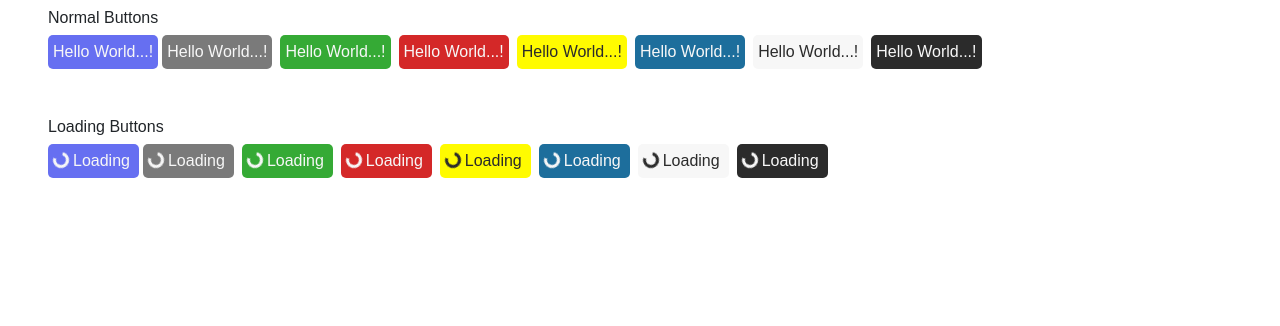
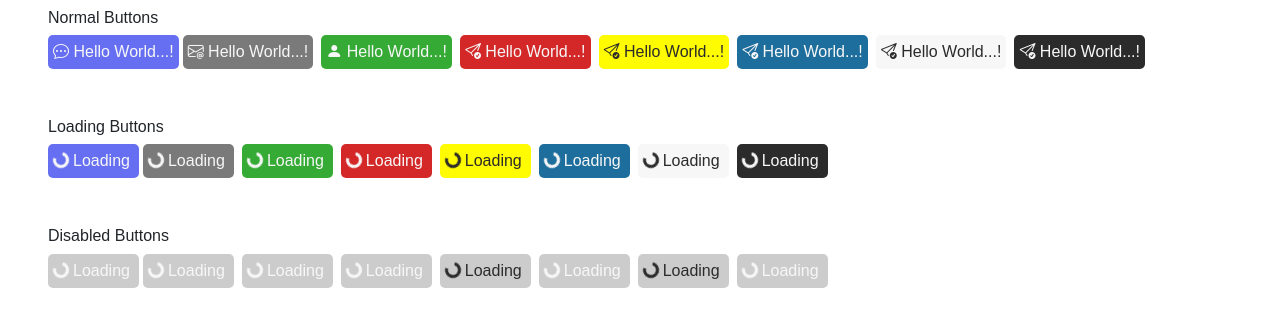
Before and after one commit to alimpp/vuejs-base-components, a Vue app: page / in a window 1280 px wide. Shown: the top 326 px of the page. Built offline with nearby package versions, Linux system fonts and the light colour scheme.

Commit message:
Make disabled

```diff
--- a/src/App.vue
+++ b/src/App.vue
@@ -1,36 +1,15 @@
 <template>
   <div class="app px-5 pt-2">
-    <h6>Normal Buttons</h6>
-    <div class="d-flex">
-      <baseButton color="primary" name="Hello World...!" :loading="false"/>
-      <baseButton class="mx-1" color="secondary" name="Hello World...!" :loading="false"/>
-      <baseButton class="mx-1" color="success" name="Hello World...!" :loading="false"/>
-      <baseButton class="mx-1" color="danger" name="Hello World...!" :loading="false"/>
-      <baseButton class="mx-1" color="warning" name="Hello World...!" :loading="false"/>
-      <baseButton class="mx-1" color="info" name="Hello World...!" :loading="false"/>
-      <baseButton class="mx-1" color="light" name="Hello World...!" :loading="false"/>
-      <baseButton class="mx-1" color="dark" name="Hello World...!" :loading="false"/>
-    </div>
-    <h6 class="pt-5">Loading Buttons</h6>
-    <div class="d-flex">
-      <baseButton color="primary" name="Hello World...!" :loading="true"/>
-      <baseButton class="mx-1" color="secondary" name="Hello World...!" :loading="true"/>
-      <baseButton class="mx-1" color="success" name="Hello World...!" :loading="true"/>
-      <baseButton class="mx-1" color="danger" name="Hello World...!" :loading="true"/>
-      <baseButton class="mx-1" color="warning" name="Hello World...!" :loading="true"/>
-      <baseButton class="mx-1" color="info" name="Hello World...!" :loading="true"/>
-      <baseButton class="mx-1" color="light" name="Hello World...!" :loading="true"/>
-      <baseButton class="mx-1" color="dark" name="Hello World...!" :loading="true"/>
-    </div>
+    <index />
   </div>
 </template>
 
 <script setup>
-import baseButton from '@/components/baseButton'
+import index from "@/components/buttons/index";
 </script>
 
 <style lang="scss" scoped>
-.app{
+.app {
   width: 100%;
   font-family: sans-serif;
   display: flex;
--- /dev/null
+++ b/src/components/base/baseButton.vue
@@ -0,0 +1,159 @@
+<template>
+  <button
+    class="button"
+    :class="{
+      primary_background: primaryBackground,
+      secondary_background: secondaryBackground,
+      success_background: successBackground,
+      danger_background: dangerBackground,
+      warning_background: warningBackground,
+      info_background: infoBackground,
+      light_background: lightBackground,
+      dark_background: darkBackground,
+      disbaled_button: disabledButton,
+    }"
+  >
+    <div class="" v-if="loading">
+      <div class="spinner-border spinner-border-sm" role="status"></div>
+      <span class="px-1">Loading</span>
+    </div>
+
+    <div v-else>
+      <i
+        class="bi"
+        :class="{
+          'bi-person-fill': userIcon,
+          'bi-envelope-at': emailIcon,
+          'bi-send-check': sendIcon,
+          'bi-chat-dots': chatIcon,
+        }"
+      ></i>
+      {{ name }}
+    </div>
+  </button>
+</template>
+
+<script setup>
+import { computed, ref, onMounted } from "vue";
+
+const primaryBackground = computed(() => {
+  if (props.color === "primary") {
+    return true;
+  }
+});
+
+const secondaryBackground = computed(() => {
+  if (props.color === "secondary") {
+    return true;
+  }
+});
+
+const successBackground = computed(() => {
+  if (props.color === "success") {
+    return true;
+  }
+});
+
+const dangerBackground = computed(() => {
+  if (props.color === "danger") {
+    return true;
+  }
+});
+
+const warningBackground = computed(() => {
+  if (props.color === "warning") {
+    return true;
+  }
+});
+
+const infoBackground = computed(() => {
+  if (props.color === "info") {
+    return true;
+  }
+});
+
+const lightBackground = computed(() => {
+  if (props.color === "light") {
+    return true;
+  }
+});
+
+const darkBackground = computed(() => {
+  if (props.color === "dark") {
+    return true;
+  }
+});
+
+const userIcon = computed(() => {
+  if (props.icon === "user") {
+    return true;
+  }
+});
+
+const emailIcon = computed(() => {
+  if (props.icon === "email") {
+    return true;
+  }
+});
+
+const sendIcon = computed(() => {
+  if (props.icon === "send") {
+    return true;
+  }
+});
+
+const chatIcon = computed(() => {
+  if (props.icon === "chat") {
+    return true;
+  }
+});
+
+const disabledButton = computed(() => {
+  if (props.disable == true) {
+    return true;
+  }
+});
+
+const props = defineProps({
+  color: {
+    type: String,
+    default: "",
+    required: true,
+  },
+  name: {
+    type: String,
+    default: "",
+    required: true,
+  },
+  loading: {
+    type: Boolean,
+    default: false,
+    required: false,
+  },
+  icon: {
+    type: String,
+    default: "",
+    required: false,
+  },
+  disable: {
+    type: Boolean,
+    default: false,
+    required: false,
+  },
+});
+</script>
+
+<style lang="scss" scoped>
+.button {
+  padding: 5px;
+  border: none;
+  border-radius: 5px;
+}
+.disbaled_button {
+  background: rgba(0, 0, 0, 0.2);
+  backdrop-filter: blur(0px);
+  -webkit-backdrop-filter: blur(0px);
+  cursor: not-allowed;
+  pointer-events: none;
+}
+</style>
--- a/src/components/baseButton.vue
+++ /dev/null
@@ -1,114 +0,0 @@
-<template>
-      <button
-        class="button"
-        :class="{
-            'primary_background': primaryBackground,
-            'secondary_background': secondaryBackground,
-            'success_background': successBackground,
-            'danger_background': dangerBackground,
-            'warning_background': warningBackground,
-            'info_background': infoBackground,
-            'light_background': lightBackground,
-            'dark_background': darkBackground,
-        }"
-      >
-
-        <div class="" v-if="loading">
-            <div class="spinner-border spinner-border-sm" role="status">
-        </div>
-        <span class="px-1">Loading</span>
-        </div>
-
-        <div v-else>
-        <i
-          class="bi"
-          :class="{}"
-        ></i>
-        {{ name }}
-        </div>
-
-      </button>
-  </template>
-
-  <script setup>
-  import { computed , ref } from "vue";
-
-  const primaryBackground = computed(() => {
-   if(props.color === "primary"){
-    return true
-   }
-  })
-
-  const secondaryBackground = computed(() => {
-   if(props.color === "secondary"){
-    return true
-   }
-  })
-
-  const successBackground = computed(() => {
-   if(props.color === "success"){
-    return true
-   }
-  })
-
-  const dangerBackground = computed(() => {
-   if(props.color === "danger"){
-    return true
-   }
-  })
-
-  const warningBackground = computed(() => {
-   if(props.color === "warning"){
-    return true
-   }
-  })
-
-  const infoBackground = computed(() => {
-   if(props.color === "info"){
-    return true
-   }
-  })
-
-  const lightBackground = computed(() => {
-   if(props.color === "light"){
-    return true
-   }
-  })
-
-  const darkBackground = computed(() => {
-   if(props.color === "dark"){
-    return true
-   }
-  })
-
-  const props = defineProps({
-    color: {
-      type: String,
-      default: "",
-      required: true,
-    },
-    name: {
-      type: String,
-      default: "",
-      required: true,
-    },
-    loading: {
-      type: Boolean,
-      default: false,
-      required: false,
-    },
-    icon: {
-      type: String,
-      default: "",
-      required: false,
-    },
-  });
-  </script>
-
- <style lang="scss" scoped>
-  .button{
-    padding: 5px;
-    border: none;
-    border-radius: 5px;
-  }
-  </style>
--- /dev/null
+++ b/src/components/buttons/index.vue
@@ -0,0 +1,94 @@
+<template>
+  <div class="d-flex flex-column">
+    <h6>Normal Buttons</h6>
+    <div class="d-flex">
+      <baseButton
+        color="primary"
+        name="Hello World...!"
+        :loading="false"
+        icon="chat"
+      />
+      <baseButton
+        class="mx-1"
+        color="secondary"
+        name="Hello World...!"
+        :loading="false"
+        icon="email"
+      />
+      <baseButton
+        class="mx-1"
+        color="success"
+        name="Hello World...!"
+        :loading="false"
+        icon="user"
+      />
+      <baseButton
+        class="mx-1"
+        color="danger"
+        name="Hello World...!"
+        :loading="false"
+        icon="send"
+      />
+      <baseButton
+        class="mx-1"
+        color="warning"
+        name="Hello World...!"
+        :loading="false"
+        icon="send"
+      />
+      <baseButton
+        class="mx-1"
+        color="info"
+        name="Hello World...!"
+        :loading="false"
+        icon="send"
+      />
+      <baseButton
+        class="mx-1"
+        color="light"
+        name="Hello World...!"
+        :loading="false"
+        icon="send"
+      />
+      <baseButton
+        class="mx-1"
+        color="dark"
+        name="Hello World...!"
+        :loading="false"
+        icon="send"
+      />
+    </div>
+    <h6 class="pt-5">Loading Buttons</h6>
+    <div class="d-flex">
+      <baseButton color="primary" name="Hello World...!" :loading="true" />
+      <baseButton class="mx-1" color="secondary" name="Hello World...!" :loading="true" />
+      <baseButton class="mx-1" color="success" name="Hello World...!" :loading="true" />
+      <baseButton class="mx-1" color="danger" name="Hello World...!" :loading="true" />
+      <baseButton class="mx-1" color="warning" name="Hello World...!" :loading="true" />
+      <baseButton class="mx-1" color="info" name="Hello World...!" :loading="true" />
+      <baseButton class="mx-1" color="light" name="Hello World...!" :loading="true" />
+      <baseButton class="mx-1" color="dark" name="Hello World...!" :loading="true" />
+    </div>
+    <h6 class="pt-5">Disabled Buttons</h6>
+    <div class="d-flex">
+      <baseButton color="primary" name="Hello World...!" :loading="true" :disable="true" />
+      <baseButton class="mx-1" color="secondary" name="Hello World...!" :loading="true" :disable="true" />
+      <baseButton class="mx-1" color="success" name="Hello World...!" :loading="true" :disable="true" />
+      <baseButton class="mx-1" color="danger" name="Hello World...!" :loading="true" :disable="true" />
+      <baseButton class="mx-1" color="warning" name="Hello World...!" :loading="true" :disable="true" />
+      <baseButton class="mx-1" color="info" name="Hello World...!" :loading="true"  :disable="true"/>
+      <baseButton class="mx-1" color="light" name="Hello World...!" :loading="true"  :disable="true"/>
+      <baseButton class="mx-1" color="dark" name="Hello World...!" :loading="true"  :disable="true"/>
+    </div>
+  </div>
+</template>
+
+<script setup>
+import baseButton from "@/components/base/baseButton";
+
+const test = () => {
+  console.log("hello world...!");
+};
+</script>
+
+<style></style>
```
